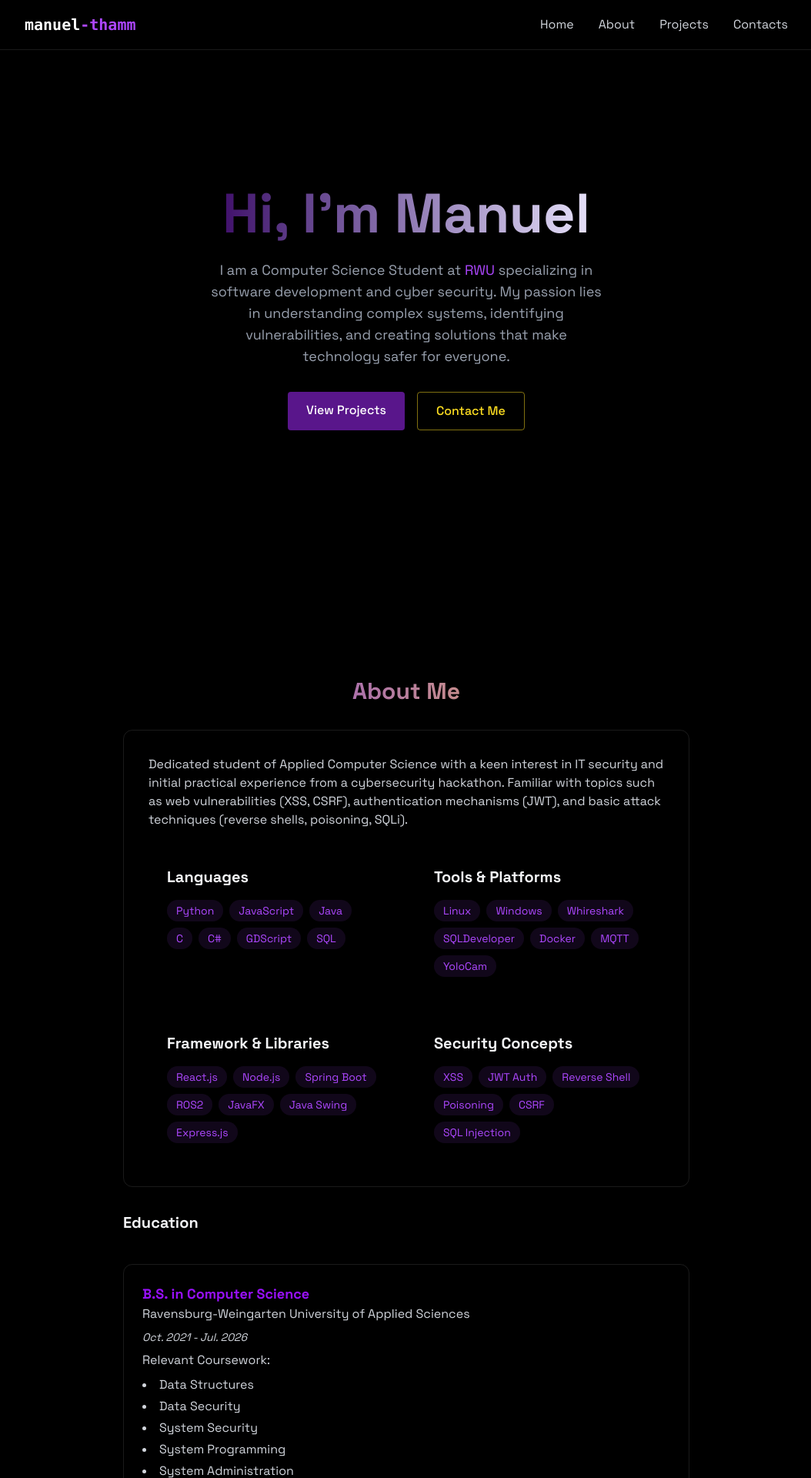
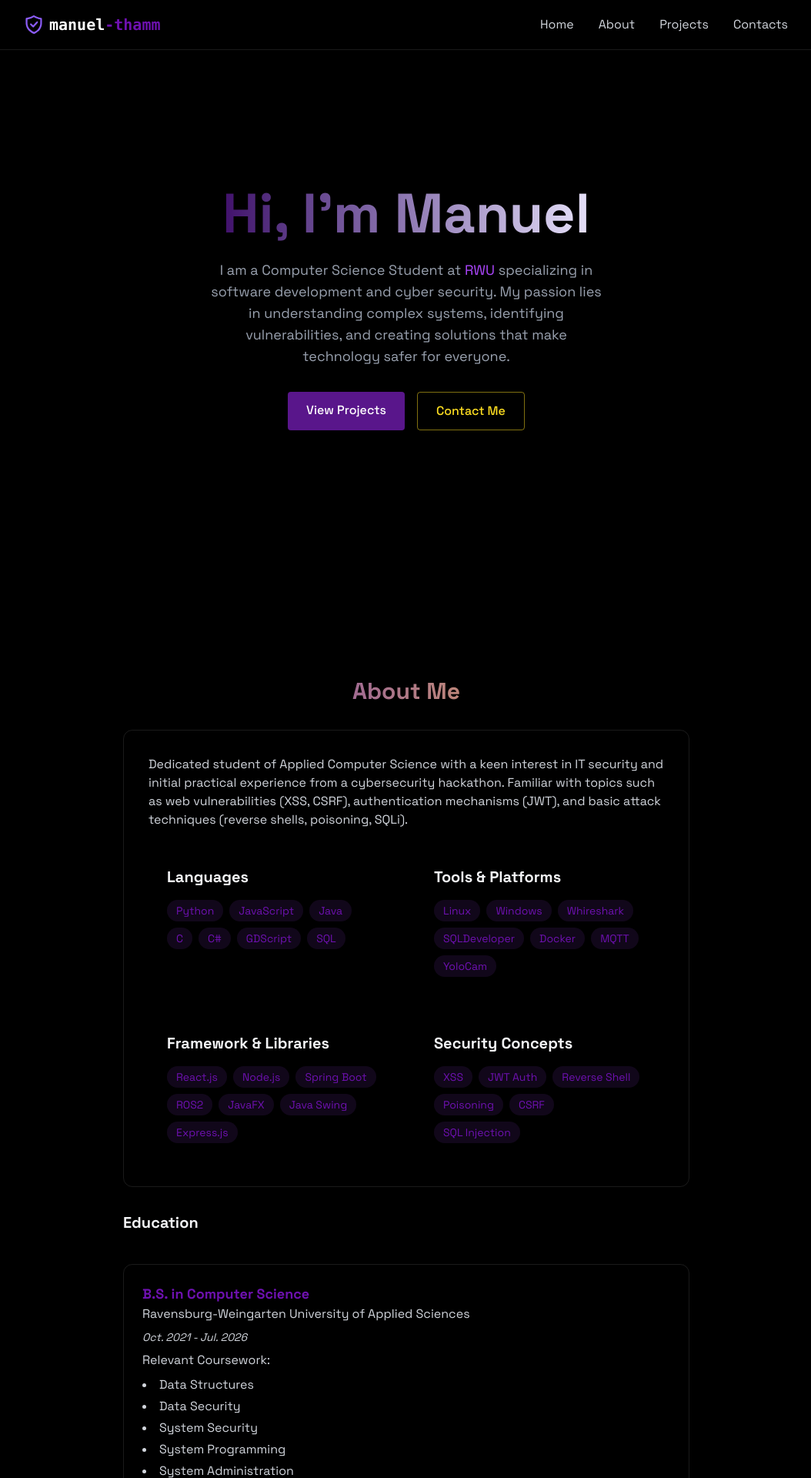
Before and after one commit to Boggar/Website, a React (Vite) app: page / in a window 1280 px wide. Shown: the top 1920 px of the page at 77% size, without its empty margins (112-1166 px from the left). Built offline with nearby package versions, Linux system fonts and the light colour scheme.

Commit message:
update: coloring, added projects to Projects.jsx, added logo.svg

```diff
--- a/index.html
+++ b/index.html
@@ -2,7 +2,7 @@
 <html lang="en">
   <head>
     <meta charset="UTF-8" />
-    <link rel="icon" type="image/svg+xml" href="/vite.svg" />
+    <link rel="icon" type="image/svg+xml" href="/logo.svg" />
     <link rel="preconnect" href="https://fonts.googleapis.com" />
     <link rel="preconnect" href="htttps://fonts.gstatic.com" crossorigin />
     <link
--- a/src/components/Navbar.jsx
+++ b/src/components/Navbar.jsx
@@ -1,43 +1,62 @@
 import { useEffect } from "react";
 
 export const Navbar = ({ menuOpen, setMenuOpen }) => {
-
-    useEffect(
-        () => {
+  useEffect(() => {
     document.body.style.overflow = menuOpen ? "hidden" : "";
   }, [menuOpen]);
 
-
-    return <nav className="fixed top-0 w-full z-40 bg-[rgba(10, 10, 10, 0.8)] backdrop-blur-lg border-b border-white/10 shadow-lg">
+  return (
+    <nav className="fixed top-0 w-full z-40 bg-[rgba(10, 10, 10, 0.8)] backdrop-blur-lg border-b border-white/10 shadow-lg">
       <div className="max-w-5xl mx-auto px-4">
         <div className="flex justify-between items-center h-16">
-                <a href="#home" className="font-mono text-xl font-bold text-white">
+          <a
+            href="#home"
+            className="flex items-center font-mono text-xl font-bold text-white"
+          >
             {" "}
-                    manuel<span className="text-purple-500">-thamm</span>{" "}
+            <img src="/logo.svg" alt="Logo" className="h-6 w-6 mr-2" />
+            manuel<span className="text-purple-800">-thamm</span>{" "}
           </a>
 
-                <div className={`w-7 h-5 relative cursor-pointer z-40 md:hidden
-                    ${menuOpen ? "opacity-0 pointer-events-none" : "opacity-100"}`} onClick={() => setMenuOpen((prev) => !prev)}>
+          <div
+            className={`w-7 h-5 relative cursor-pointer z-40 md:hidden
+                    ${
+                      menuOpen ? "opacity-0 pointer-events-none" : "opacity-100"
+                    }`}
+            onClick={() => setMenuOpen((prev) => !prev)}
+          >
             &#9776;
           </div>
 
           <div className="hidden md:flex items-center space-x-8">
-                    <a href="#home" className="text-gray-300 hover:text-white transition-colors">
+            <a
+              href="#home"
+              className="text-gray-300 hover:text-white transition-colors"
+            >
               {" "}
               Home{" "}
             </a>
 
-                    <a href="#about" className="text-gray-300 hover:text-white transition-colors">
+            <a
+              href="#about"
+              className="text-gray-300 hover:text-white transition-colors"
+            >
               {" "}
               About{" "}
             </a>
 
-                    <a href="#projects" className="text-gray-300 hover:text-white transition-colors">
+            <a
+              href="#projects"
+              className="text-gray-300 hover:text-white transition-colors"
+            >
               {" "}
               Projects{" "}
             </a>
 
-                    <a href="#contacts" className="text-gray-300 hover:text-white transition-colors">
+            <a
+              href="#contacts"
+              className="text-gray-300 hover:text-white transition-colors"
+            >
               {" "}
               Contacts{" "}
             </a>
@@ -45,4 +64,5 @@ export const Navbar = ({ menuOpen, setMenuOpen }) => {
         </div>
       </div>
     </nav>
-}
+  );
+};
--- a/src/components/sections/About.jsx
+++ b/src/components/sections/About.jsx
@@ -105,7 +105,7 @@ export const About = () => {
     >
       <RevealOnScroll>
         <div className="max-w-3xl mx-auto px-4">
-          <h2 className="text-3xl font-bold mb-8 bg-gradient-to-r from-purple-700 to-amber-400 bg-clip-text text-transparent text-center">
+          <h2 className="text-3xl font-bold mb-8 bg-gradient-to-r from-purple-800 to-amber-400 bg-clip-text text-transparent text-center">
             {" "}
             About Me
           </h2>
@@ -126,7 +126,7 @@ export const About = () => {
                   {languageSkills.map((tech, key) => (
                     <span
                       key={key}
-                      className="bg-purple-500/10 text-purple-500 py-1 px-3 rounded-full text-sm hover:bg-purple-500/20
+                      className="bg-purple-500/10 text-purple-800 py-1 px-3 rounded-full text-sm hover:bg-purple-500/20
                                 hover:shadow-[0_2px_8px_rgba(59, 130, 246, 0.2)] transition"
                     >
                       {tech}
@@ -141,7 +141,7 @@ export const About = () => {
                   {technologySkills.map((tech, key) => (
                     <span
                       key={key}
-                      className="bg-purple-500/10 text-purple-500 py-1 px-3 rounded-full text-sm hover:bg-purple-500/20
+                      className="bg-purple-500/10 text-purple-800 py-1 px-3 rounded-full text-sm hover:bg-purple-500/20
                                 hover:shadow-[0_2px_8px_rgba(59, 130, 246, 0.2)] transition"
                     >
                       {tech}
@@ -158,7 +158,7 @@ export const About = () => {
                   {frameworkSkills.map((tech, key) => (
                     <span
                       key={key}
-                      className="bg-purple-500/10 text-purple-500 py-1 px-3 rounded-full text-sm hover:bg-purple-500/20
+                      className="bg-purple-500/10 text-purple-800 py-1 px-3 rounded-full text-sm hover:bg-purple-500/20
                                 hover:shadow-[0_2px_8px_rgba(59, 130, 246, 0.2)] transition"
                     >
                       {tech}
@@ -173,7 +173,7 @@ export const About = () => {
                   {securityConcepts.map((tech, key) => (
                     <span
                       key={key}
-                      className="bg-purple-500/10 text-purple-500 py-1 px-3 rounded-full text-sm hover:bg-purple-500/20
+                      className="bg-purple-500/10 text-purple-800 py-1 px-3 rounded-full text-sm hover:bg-purple-500/20
                                 hover:shadow-[0_2px_8px_rgba(59, 130, 246, 0.2)] transition"
                     >
                       {tech}
@@ -191,7 +191,7 @@ export const About = () => {
                   key={idx}
                   className="p-6 rounded-xl border-white/10 border hover:-translate-y-1 transition-all"
                 >
-                  <h4 className="text-lg font-bold text-purple-600">
+                  <h4 className="text-lg font-bold text-purple-800">
                     {uni.title}
                   </h4>
                   <p className="text-gray-300 mb-2">{uni.details}</p>
@@ -217,7 +217,7 @@ export const About = () => {
                   key={idx}
                   className="p-6 rounded-xl border-white/10 border hover:-translate-y-1 transition-all"
                 >
-                  <h4 className="text-lg font-bold text-purple-600">
+                  <h4 className="text-lg font-bold text-purple-800">
                     {job.title}
                   </h4>
                   <p className="text-sm text-gray-300 italic mb-2">
--- a/src/components/sections/Projects.jsx
+++ b/src/components/sections/Projects.jsx
@@ -8,12 +8,12 @@ export const Projects = () => {
     >
       <RevealOnScroll>
         <div className="max-w-5xl mx-auto px-4">
-          <h2 className="text-3xl font-bold mb-8 bg-gradient-to-r from-purple-700 to-amber-400 bg-clip-text text-transparent text-center">
+          <h2 className="text-3xl font-bold mb-8 bg-gradient-to-r from-purple-800 to-amber-400 bg-clip-text text-transparent text-center">
             {" "}
             Featured Projects
           </h2>
           <div className="grid grid-cols-1 md:grid-cols-2 gap-6">
-            <div className="p-6 rounded-xl border border-white/10 hover:-translate-1-y hover:border-purple-500/30 hover:sahdow-[0_2px_8px_rgba(59, 130, 246, 0.1)] transition-all">
+            <div className="p-6 rounded-xl border border-white/10 hover:-translate-y-1 hover:border-purple-500/30 hover:shadow-[0_2px_8px_rgba(59, 130, 246, 0.1)] transition-all">
               <h3 className="text-xl font-bold mb-2">Python Keylogger</h3>
               <p className="text-gray-400 mb-4">
                 A minimalistic Python keylogger, developed solely for
@@ -30,7 +30,7 @@ export const Projects = () => {
                 ].map((tech, key) => (
                   <span
                     key={key}
-                    className="bg-purple-500/10 text-purple-500 py-1 px-3 rounded-full text-sm hover:bg-purple-500/20
+                    className="bg-purple-500/10 text-purple-800 py-1 px-3 rounded-full text-sm hover:bg-purple-500/20
                                 hover:shadow-[0_2px_8px_rgba(59, 130, 246, 0.2)] transition"
                   >
                     {tech}
@@ -42,14 +42,14 @@ export const Projects = () => {
                   target="_blank"
                   rel="noopener noreferrer"
                   href="https://github.com/Boggar/Keylogger"
-                  className="text-purple-400 hover:text-purple-300 transition-colors my-4"
+                  className="text-purple-800 hover:text-purple-300 transition-colors my-4"
                 >
                   View Project →
                 </a>
               </div>
             </div>
 
-            <div className="p-6 rounded-xl border border-white/10 hover:-translate-1-y hover:border-purple-500/30 hover:sahdow-[0_2px_8px_rgba(59, 130, 246, 0.1)] transition-all">
+            <div className="p-6 rounded-xl border border-white/10 hover:-translate-y-1 hover:border-purple-500/30 hover:shadow-[0_2px_8px_rgba(59, 130, 246, 0.1)] transition-all">
               <h3 className="text-xl font-bold mb-2">OCR Detection Tool</h3>
               <p className="text-gray-400 mb-4">
                 A Python-based OCR tool with a user-friendly GUI for extracting
@@ -69,7 +69,7 @@ export const Projects = () => {
                 ].map((tech, key) => (
                   <span
                     key={key}
-                    className="bg-purple-500/10 text-purple-500 py-1 px-3 rounded-full text-sm hover:bg-purple-500/20
+                    className="bg-purple-500/10 text-purple-800 py-1 px-3 rounded-full text-sm hover:bg-purple-500/20
                                 hover:shadow-[0_2px_8px_rgba(59, 130, 246, 0.2)] transition"
                   >
                     {tech}
@@ -81,14 +81,14 @@ export const Projects = () => {
                   target="_blank"
                   rel="noopener noreferrer"
                   href="https://github.com/Boggar/OCR_Detection"
-                  className="text-purple-400 hover:text-purple-300 transition-colors my-4"
+                  className="text-purple-800 hover:text-purple-300 transition-colors my-4"
                 >
                   View Project →
                 </a>
               </div>
             </div>
 
-            <div className="p-6 rounded-xl border border-white/10 hover:-translate-1-y hover:border-purple-500/30 hover:sahdow-[0_2px_8px_rgba(59, 130, 246, 0.1)] transition-all">
+            <div className="p-6 rounded-xl border border-white/10 hover:-translate-y-1 hover:border-purple-500/30 hover:shadow-[0_2px_8px_rgba(59, 130, 246, 0.1)] transition-all">
               <h3 className="text-xl font-bold mb-2">Smart Alarmclock</h3>
               <p className="text-gray-400 mb-4">
                 A smart alarm clock that uses image recognition to detect
@@ -102,7 +102,7 @@ export const Projects = () => {
                 {["Python", "YoloCam", "MQTT", "Docker"].map((tech, key) => (
                   <span
                     key={key}
-                    className="bg-purple-500/10 text-purple-500 py-1 px-3 rounded-full text-sm hover:bg-purple-500/20
+                    className="bg-purple-500/10 text-purple-800 py-1 px-3 rounded-full text-sm hover:bg-purple-500/20
                                 hover:shadow-[0_2px_8px_rgba(59, 130, 246, 0.2)] transition"
                   >
                     {tech}
@@ -112,7 +112,7 @@ export const Projects = () => {
               <div className="flex justify-between items-center">
                 <a
                   href=""
-                  className="text-purple-400 hover:text-purple-300 transition-colors my-4"
+                  className="text-purple-800 hover:text-purple-300 transition-colors my-4"
                 >
                   View Project →
                 </a>
```
Also changed, not shown: public/logo.svg (added). Lines whose indentation alone changed are shown as unchanged.
